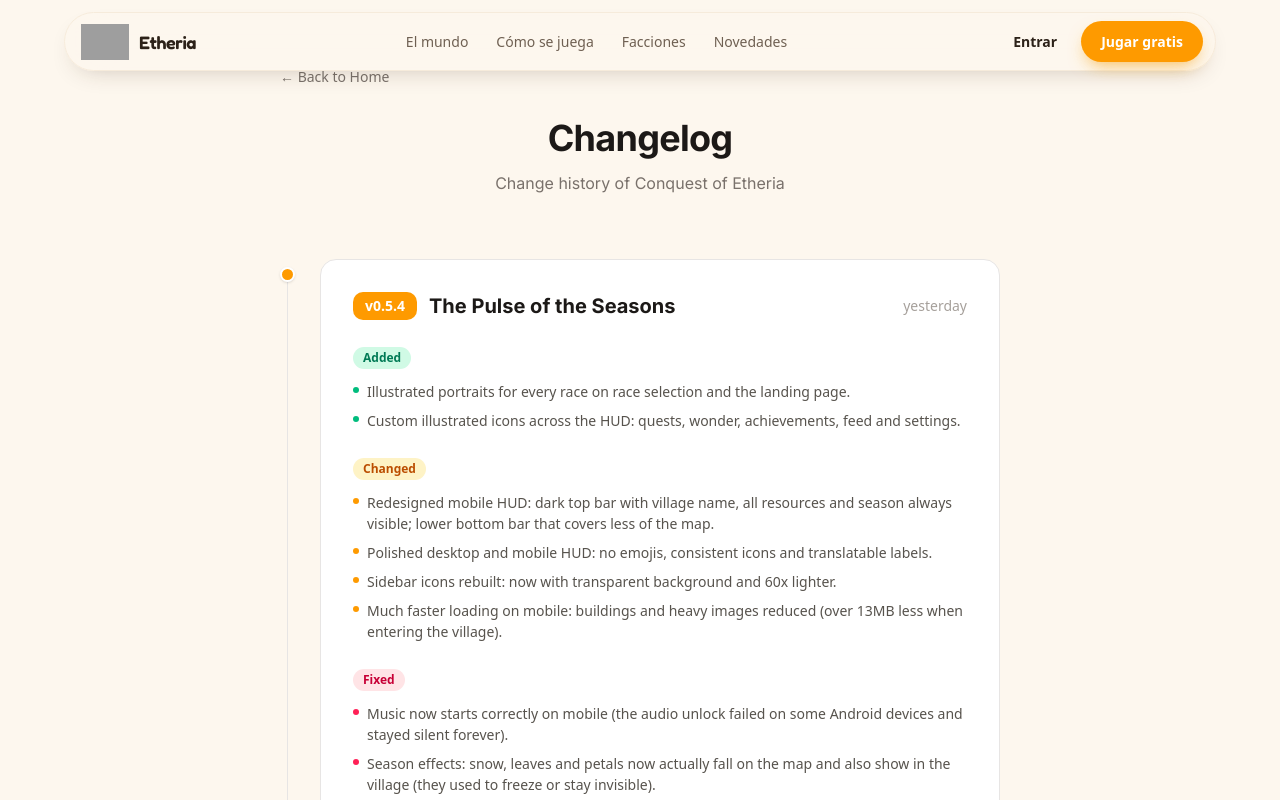
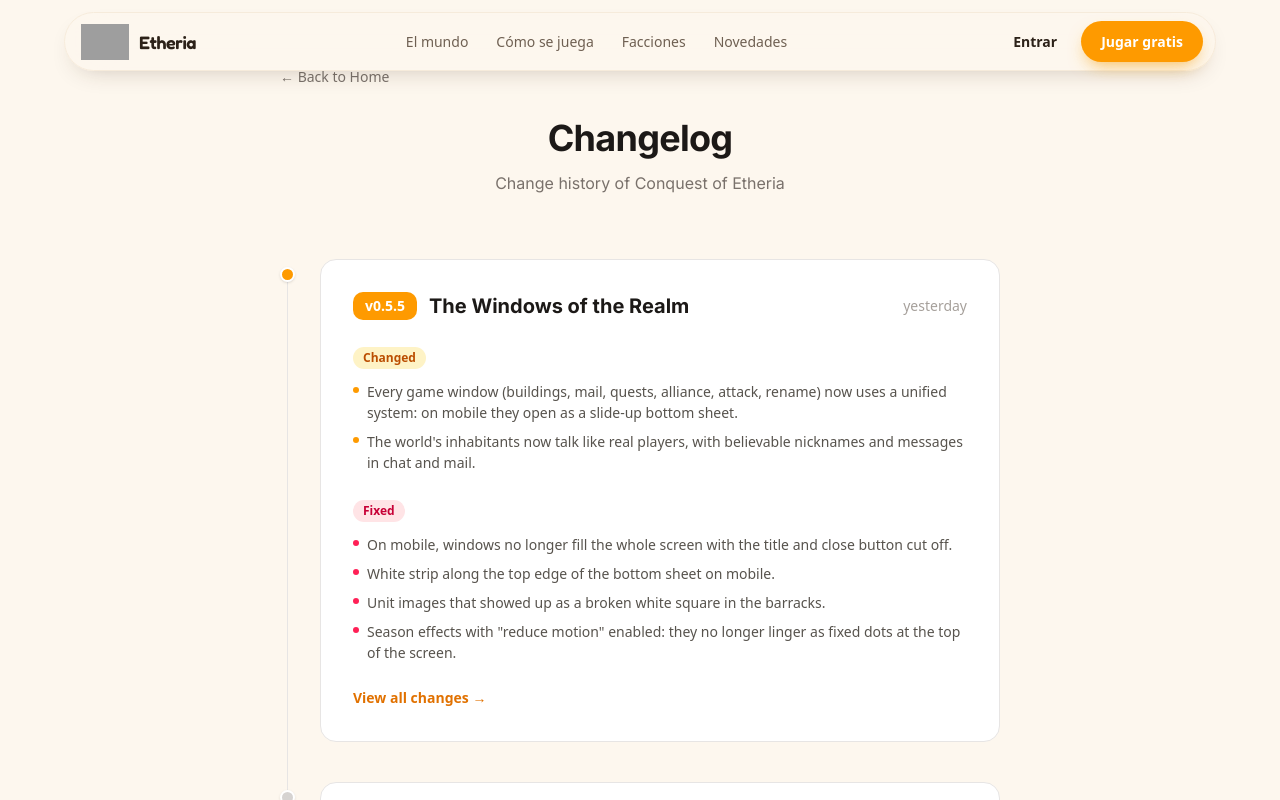
Before and after one commit to 32bitsarg/Etheriav2, a Next.js app in the folder apps/web/: page /changelog in a window 1280 px wide. Shown: the top 800 px of the page. Built offline with nearby package versions, Linux system fonts and the light colour scheme; no server answers; grey boxes are pictures that could not be loaded.

Commit message:
[RELEASE] v0.5.5 Las Ventanas del Reino — changelog + traducciones
La versión sale del changelog (latestChangelogVersion), sin esta entrada
el deploy seguía reportando 0.5.4 y el cartel de update nunca aparecía.

Co-Authored-By: Claude Fable 5 <noreply@anthropic.com>

```diff
--- a/apps/web/src/data/changelogData.ts
+++ b/apps/web/src/data/changelogData.ts
@@ -16,6 +16,29 @@ export interface ChangelogRelease {
 }
 
 export const changelogReleases: ChangelogRelease[] = [
+  {
+    version: "0.5.5",
+    nameKey: "changelog.releases.v0_5_5",
+    date: "2026-06-10",
+    sections: [
+      {
+        heading: "Changed",
+        itemKeys: [
+          "changelog.items.v0_5_5.changed.0",
+          "changelog.items.v0_5_5.changed.1"
+        ],
+      },
+      {
+        heading: "Fixed",
+        itemKeys: [
+          "changelog.items.v0_5_5.fixed.0",
+          "changelog.items.v0_5_5.fixed.1",
+          "changelog.items.v0_5_5.fixed.2",
+          "changelog.items.v0_5_5.fixed.3"
+        ],
+      }
+    ],
+  },
   {
     version: "0.5.4",
     nameKey: "changelog.releases.v0_5_4",
--- a/apps/web/src/i18n/en.json
+++ b/apps/web/src/i18n/en.json
@@ -287,6 +287,7 @@
       "v0_5_0": "The Traveler's Era",
       "v0_5_1": "The Awakening of the Lands",
       "v0_5_3": "The Face of the Realms",
+      "v0_5_5": "The Windows of the Realm",
       "v0_5_4": "The Pulse of the Seasons"
     },
     "items": {
@@ -552,6 +553,18 @@
           "Missing translations on the mobile login screen.",
           "The public changelog no longer shows internal entries on the landing page.",
           "Automatic recovery when the game is left on a stale version after a deploy."
+        ]
+      },
+      "v0_5_5": {
+        "changed": [
+          "Every game window (buildings, mail, quests, alliance, attack, rename) now uses a unified system: on mobile they open as a slide-up bottom sheet.",
+          "The world's inhabitants now talk like real players, with believable nicknames and messages in chat and mail."
+        ],
+        "fixed": [
+          "On mobile, windows no longer fill the whole screen with the title and close button cut off.",
+          "White strip along the top edge of the bottom sheet on mobile.",
+          "Unit images that showed up as a broken white square in the barracks.",
+          "Season effects with \"reduce motion\" enabled: they no longer linger as fixed dots at the top of the screen."
         ]
       },
       "v0_5_4": {
```
Also changed, not shown: apps/web/src/i18n/es.json, 1 other file (tests, documents, lock files or other folders).
